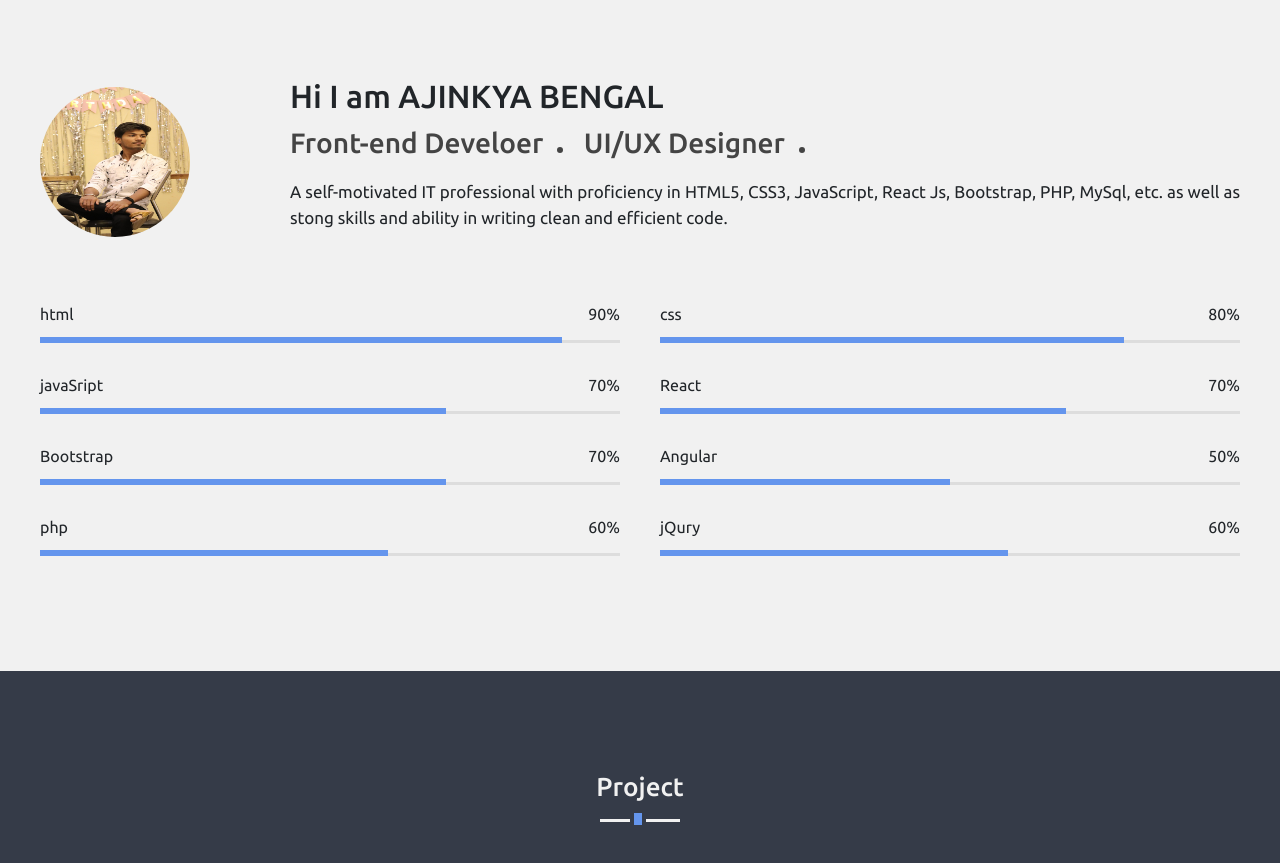
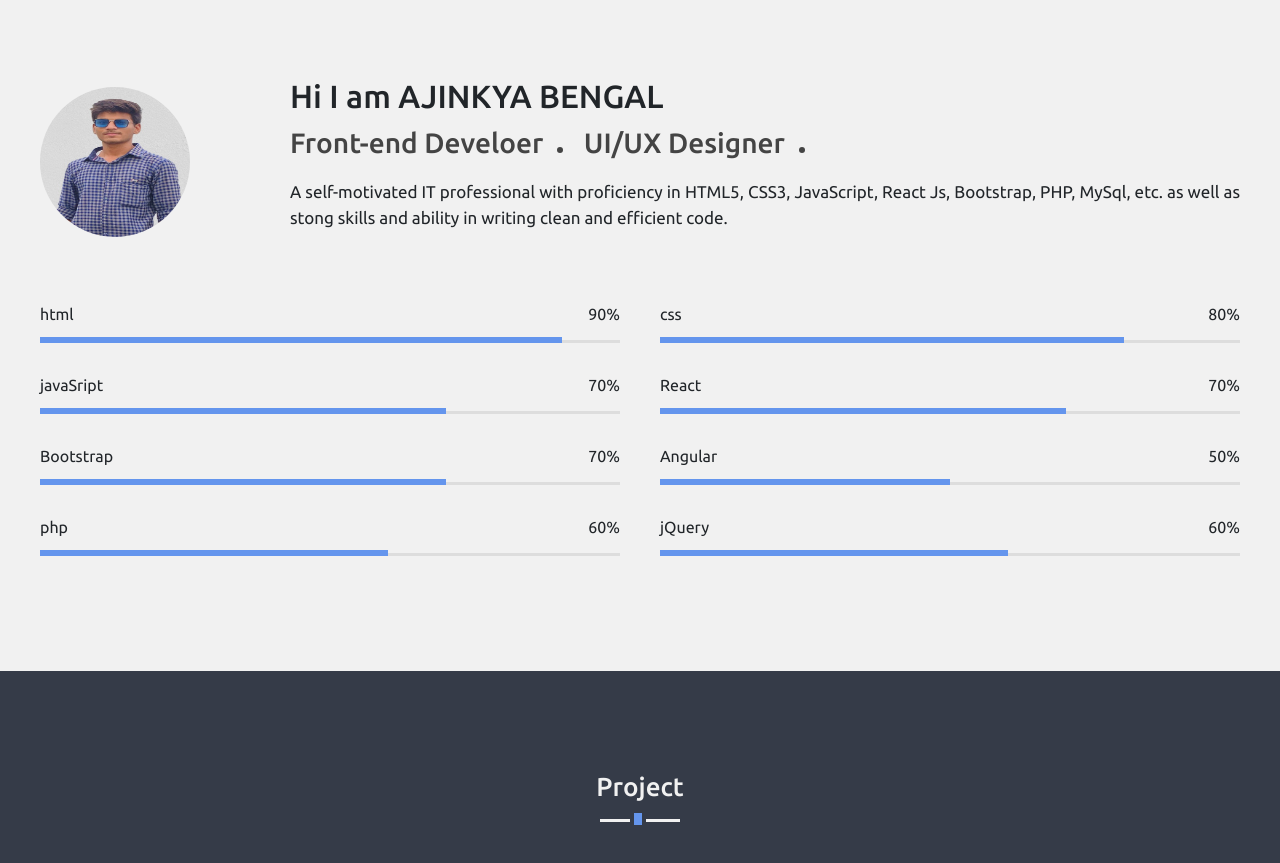
Before and after one commit to ajinkyabengal1/portfolio, a plain HTML site: page index.html in a window 1280 px wide. Shown: the part 954-1817 px from the top of the page. Drawn offline with nearby package versions, Linux system fonts and the light colour scheme.

Commit message:
Update index.html

```diff
--- a/index.html
+++ b/index.html
@@ -73,7 +73,7 @@
         <div class="inner-width">
             <h1 class="section-title">About</h1>
             <div class="about-content">
-                <img src="Aj1.jpg" alt="" class="about-pic">
+                <img src="Aj5.jpg" alt="" class="about-pic">
                 <div class="about-text">
                     <h2>Hi I am AJINKYA BENGAL</h2>
                     <h3>
@@ -139,7 +139,7 @@
 
                 <div class="skill">
                     <div class="skill-info">
-                        <span>jQury</span>
+                        <span>jQuery</span>
                         <span>60%</span>
                     </div>
                     <div class="skill-bar jQury"></div>
```
